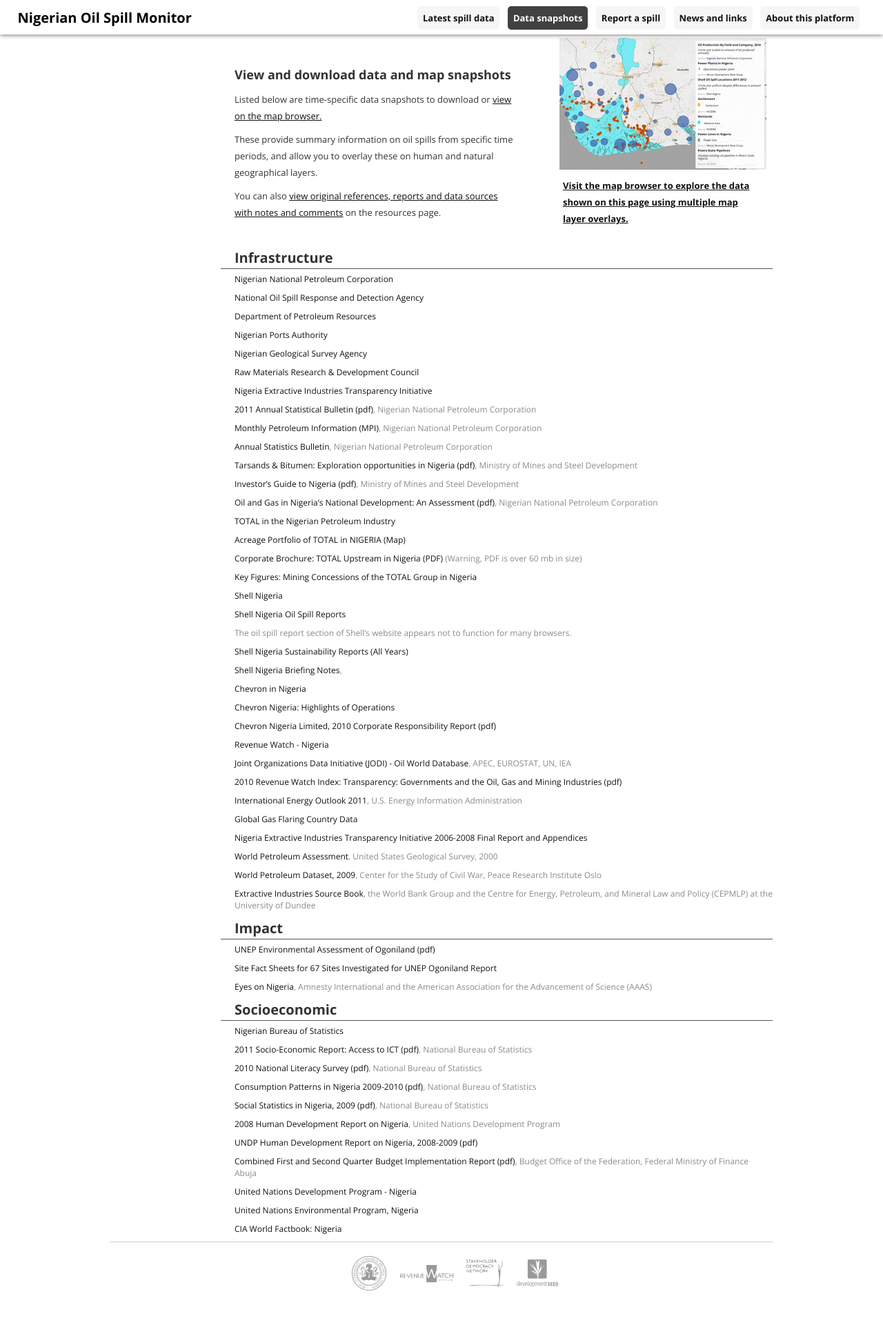
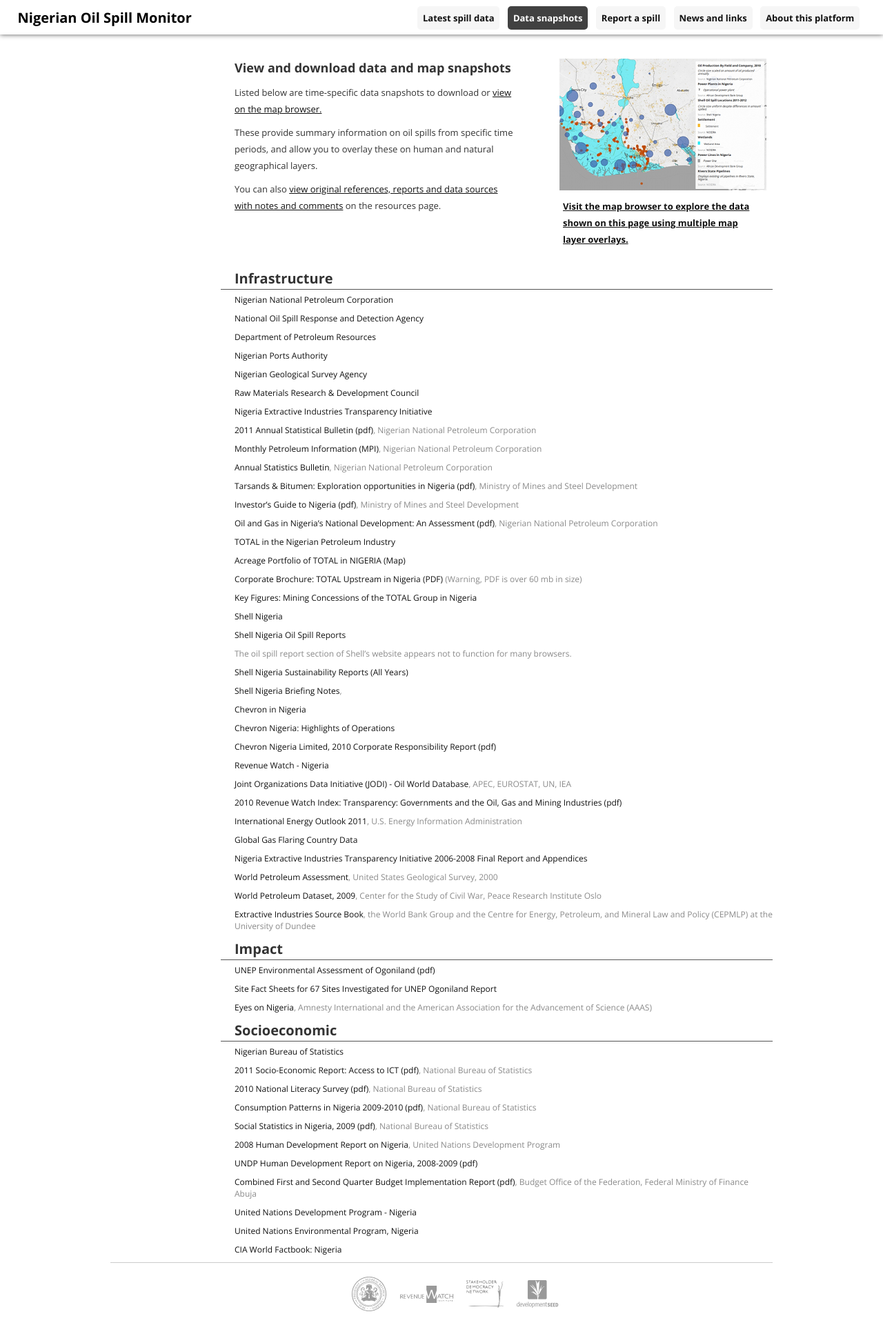
Before and after one commit to sdn4nigeria/monitoring-platform, a Jekyll site: the page built from _posts/pages/0001-01-01-resources.md, in a window 1280 px wide. Shown: the whole page at 69% size. Built offline with Jekyll 4.4.1, drawn with Linux system fonts in a browser that asks for light colours; nearby versions of some CDN libraries; some web fonts are replaced; library files that are not in the unit come from our copies; Markdown is read by kramdown in place of the engine named in the settings; before the commit the page ends 1891 px from its top, so only the background shows below that.

Commit message:
Update open.html

```diff
--- a/_layouts/open.html
+++ b/_layouts/open.html
@@ -4,7 +4,7 @@
 ---
 <img class='about-background'>
 <div class='header limiter'>
-  <div id='open-about' class='about-text' style='margin-top:-10px;'>
+  <div id='open-about' class='about-text'>
     <a href="{{site.baseurl}}/maps/"><img src="{{site.baseurl}}/img/map-browser-preview.png" />
     <p>Visit the map browser to explore the data shown on this page using multiple map layer overlays.</p>
     </a>
@@ -12,7 +12,7 @@
     <p>Where possible, datasets and maps on this page have been released under <a href='http://creativecommons.org/licenses/by-sa/2.0/'>Creative Commons Attribution-ShareAlike 2.0 Generic (CC BY-SA 2.0) for use and embed</a>.</p -->
   </div>
 </div>
-<div id="subnav">
+<div id="subnav" style="margin-top:-10px;">
   <div class="limiter">
     <div class='about-text' style="width:410px;height:100%;margin-top:0px;">
 <h2>View and download data and map snapshots</h2>
```
